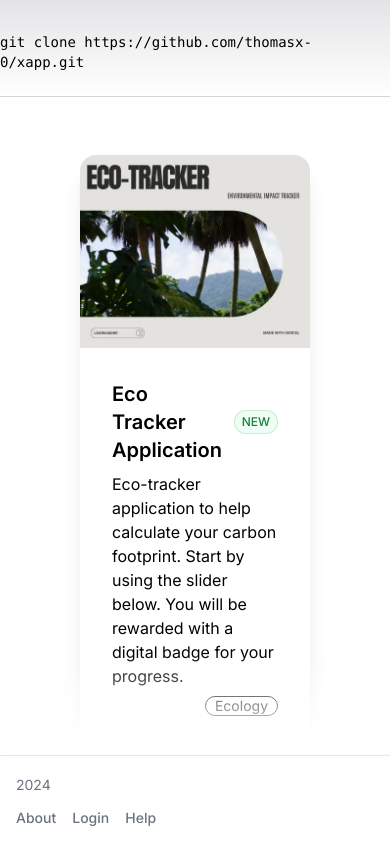
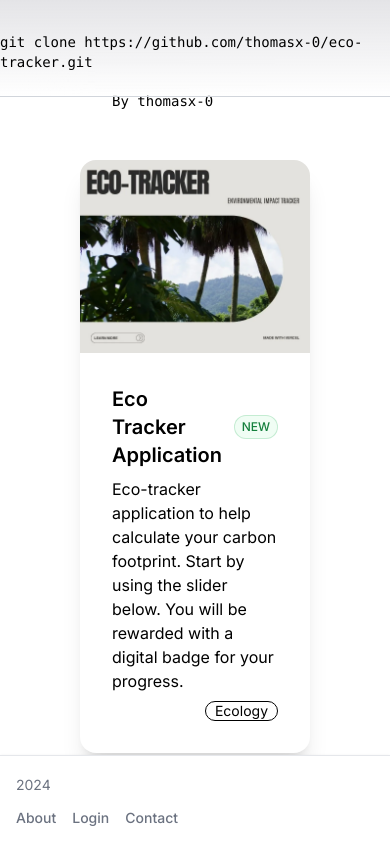
Before and after one commit to thomasx-0/ecopil0, a Next.js app: page / in a window 390 px wide. Built offline with nearby package versions, Linux system fonts and the light colour scheme.

Commit message:
Changed the author UI component, now buttons are interactive on small screens

```diff
--- a/src/app/PopupHelp.tsx
+++ b/src/app/PopupHelp.tsx
@@ -7,7 +7,7 @@ interface PopupPropsHelp {
 export const PopupHelp: React.FC<PopupPropsHelp> = ({ onClose }) => {
   return (
     <section
-      className="fixed flex items-center justify-between max-w-4xl p-4 mx-auto bg-white border border-gray-200 shadow-md dark:bg-gray-800 left-12 bottom-20 dark:shadow-gray-900 shadow-gray-100 md:gap-x-4 dark:border-gray-700 rounded-2xl">
+      className="fixed flex items-center justify-between max-w-4xl p-4 mx-auto bg-white border border-gray-200 shadow-md dark:bg-gray-800 left-12 bottom-24 dark:shadow-gray-900 shadow-gray-100 md:gap-x-4 dark:border-gray-700 rounded-2xl">
       <p className="text-sm text-gray-600 dark:text-gray-300">
        We will be implementing the contact feature soon, stay tuned!
       </p>
--- a/src/app/PopupLogin.tsx
+++ b/src/app/PopupLogin.tsx
@@ -8,8 +8,7 @@ export const PopupLogin: React.FC<PopupPropsLogin> = ({ onClose }) => {
     return (
         <>
             <section
-                className="fixed flex items-start text-left justify-between w-96 p-4 mx-auto bg-white border border-gray-200 shadow-md dark:bg-gray-800 left-12 bottom-20 dark:shadow-gray-900 shadow-gray-100 md:gap-x-4 dark:border-gray-700 rounded-2xl">
-
+                className="fixed flex items-start text-left justify-between w-96 p-4 mx-auto bg-white border border-gray-200 shadow-md dark:bg-gray-800 left-12 bottom-24 dark:shadow-gray-900 shadow-gray-100 md:gap-x-4 dark:border-gray-700 rounded-2xl">
                     <form className="w-full">
                         <div className="mb-10 space-y-3">
                                 <div className="space-y-2">
--- a/src/app/page.tsx
+++ b/src/app/page.tsx
@@ -30,12 +30,11 @@ export default function Home() {
         <main className="flex min-h-screen flex-col justify-around p-20 gap-7">
             <div className="z-10 max-w-5xl w-full items-center justify-between font-mono text-sm lg:flex">
                 <p className="fixed left-0 top-0 flex w-full justify-center border-b border-gray-300 bg-gradient-to-b from-zinc-200 pb-6 pt-8 backdrop-blur-2xl dark:border-neutral-800 dark:bg-zinc-800/30 dark:from-inherit lg:static lg:w-auto  lg:rounded-xl lg:border lg:bg-gray-200 lg:p-4 lg:dark:bg-zinc-800/30">
-                  git clone https://github.com/thomasx-0/xapp.git
+                  git clone https://github.com/thomasx-0/eco-tracker.git
               </p>
-              <div
-                  className="fixed bottom-0 left-0 flex h-48 w-full items-end justify-center bg-gradient-to-t from-white via-white dark:from-black dark:via-black lg:static lg:h-auto lg:w-auto lg:bg-none">
+              <div>
                   <a
-                      className="pointer-events-none flex place-items-center gap-2 p-8 lg:pointer-events-auto lg:p-0"
+                      className="pointer-events-none place-items-center gap-2 p-8 lg:pointer-events-auto lg:p-0"
                       href="https://github.com/thomasx-0"
                       target="_blank"
                       rel="noopener noreferrer"
@@ -70,7 +69,7 @@ export default function Home() {
             {isLoginPopupVisible && <PopupLogin onClose={hideLoginPopup}/>}
             {isPopupVisible && <PopupHelp onClose={hidePopup}/>}
             <footer
-                className="fixed bottom-0 left-0 z-20 w-full p-4 bg-white border-t border-gray-200 shadow md:flex md:items-center md:justify-between md:p-6 dark:bg-gray-800 dark:border-gray-600">
+                className="fixed bottom-0 gap-y-15 left-0 z-20 w-full p-4 bg-white border-t border-gray-200 shadow md:flex md:items-center md:justify-between md:p-6 dark:bg-gray-800 dark:border-gray-600">
                 <span className="text-sm text-gray-500 sm:text-center dark:text-gray-400"> 2024
                     </span>
                 <ul className="flex flex-wrap items-center mt-3 text-sm font-medium text-gray-500 dark:text-gray-400 sm:mt-0">
@@ -78,10 +77,10 @@ export default function Home() {
                         <a href="#" className="hover:underline me-4 md:me-6">About</a>
                     </li>
                     <li>
-                        <button  onClick={showLoginPopup} className="hover:underline me-4 md:me-6">Login</button>
+                        <button onClick={showLoginPopup} className="hover:underline me-4 md:me-6">Login</button>
                     </li>
                     <li>
-                        <button onClick={showPopup} className="hover:underline">Help</button>
+                        <button onClick={showPopup} className="hover:underline">Contact</button>
                     </li>
                 </ul>
             </footer>
```
